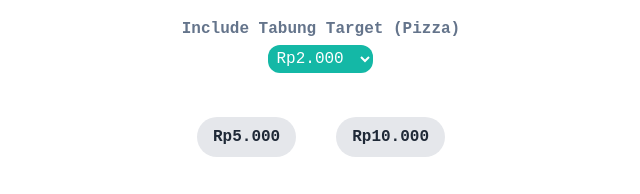
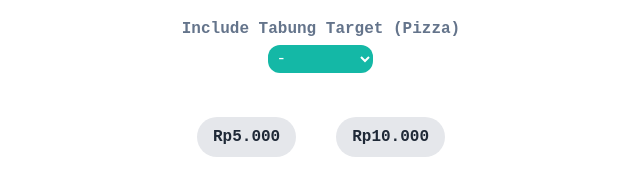
Before and after one commit to mfadev22/InputTabungan, a website: page index.html in a window 1280 px wide. Shown: the part 217-411 px from the top of the page, 319-959 px from the left. Drawn offline with Linux system fonts and the light colour scheme.

Commit message:
update nabung target 0

```diff
--- a/index.html
+++ b/index.html
@@ -85,6 +85,7 @@
                       id="tabung_target"
                       class="p-1 bg-primary rounded-xl text-white"
                     >
+                      <option value="-">-</option>
                       <option value="2000">Rp2.000</option>
                       <option value="4000">Rp4.000</option>
                       <option value="6000">Rp6.000</option>
```
